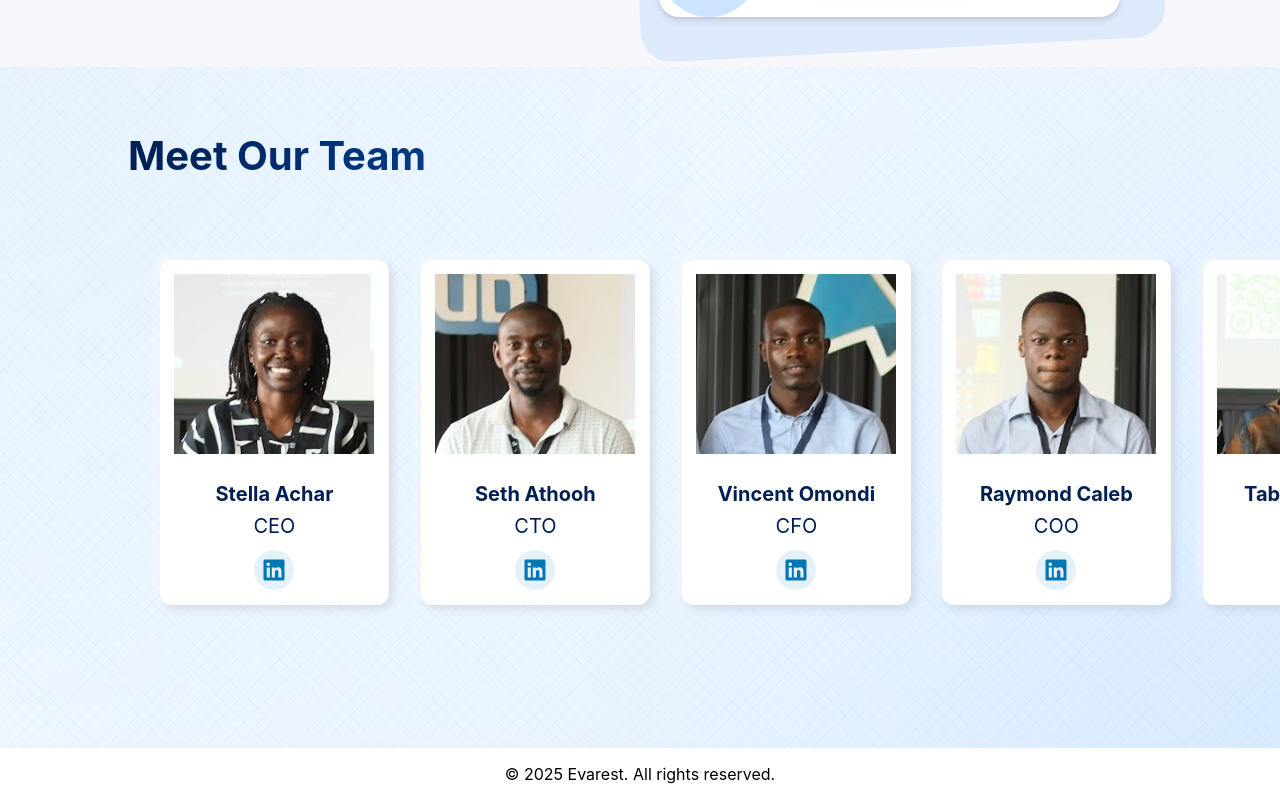
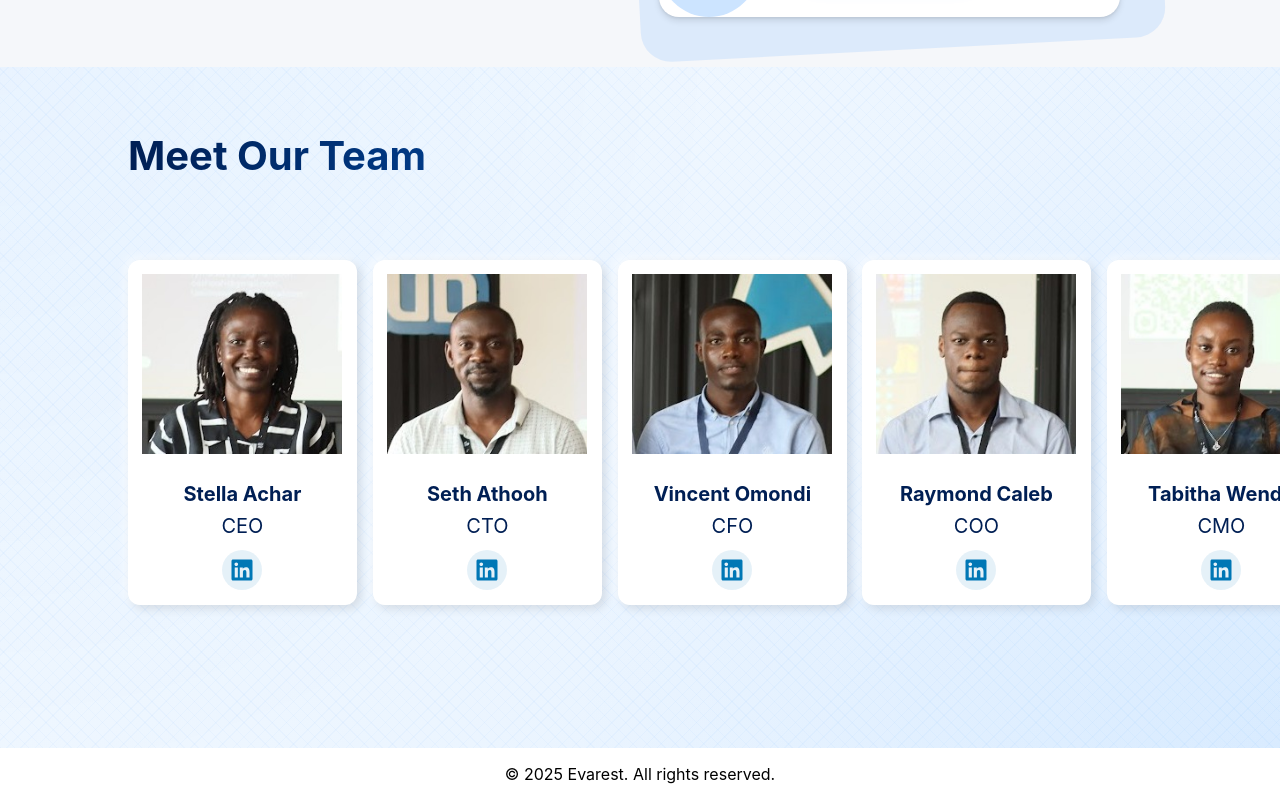
Before and after one commit to Athooh/evarest, a React (Create React App) app: page /about in a window 1280 px wide. Shown: the part 2180-2980 px from the top of the page. Built offline with nearby package versions, Linux system fonts and the light colour scheme.

Commit message:
Update About page member grid styles for improved layout

```diff
--- a/src/components/Pages/About/About.css
+++ b/src/components/Pages/About/About.css
@@ -194,8 +194,8 @@
 .members {
   display: grid;
   grid-template-columns: repeat(auto-fit, minmax(250px, 1fr));
-  gap: 2rem;
-  padding: 2rem;
+  gap: 1rem;
+  padding: 2rem 0;
 }
 
 .member {
```
